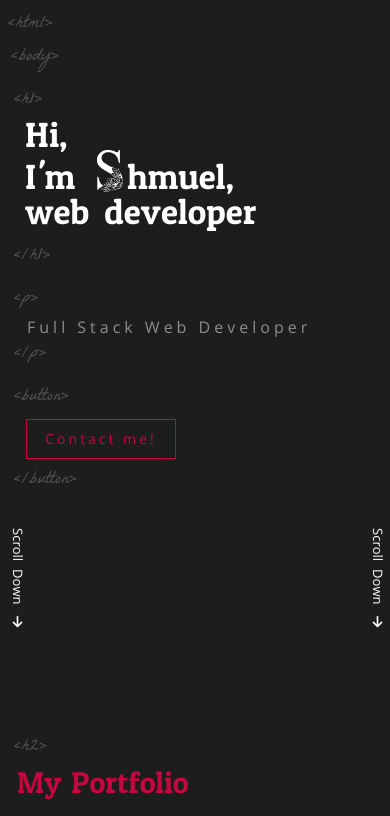
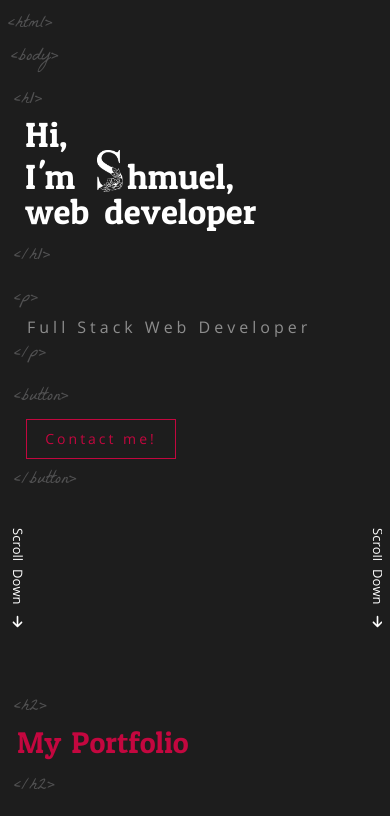
Before and after one commit to shmuel7e/Portfolio, a React (Create React App) app: page / in a window 390 px wide. Shown: the top 816 px of the page. Built offline with nearby package versions, Linux system fonts and the light colour scheme.

Commit message:
responsive?

```diff
--- a/src/assets/sass/app/_app.scss
+++ b/src/assets/sass/app/_app.scss
@@ -2,6 +2,10 @@
   background: #1d1d1d;
 }
 
-body{
+body {
+  overflow-x: hidden !important;
+}
+
+.App {
   overflow-x: hidden;
 }
--- a/src/cmps/into/styles.module.scss
+++ b/src/cmps/into/styles.module.scss
@@ -1,6 +1,6 @@
 .intro {
   position: relative !important;
-  margin-bottom: 140px;
+  margin-bottom: 100px;
   padding: 80px 0px;
   display: flex;
   flex-direction: column;
--- a/src/cmps/myPortfolio/styles.module.scss
+++ b/src/cmps/myPortfolio/styles.module.scss
@@ -60,23 +60,7 @@
       height: 100%;
     }
   }
-
   position: absolute;
-  @media (max-width: 500px) {
-    //   left: 0;
-    //   width: 100%;
-    //   display: flex;
-    //   flex-wrap: wrap;
-    //   justify-content: center;
-    //   align-items: center;
-    //   img {
-    //     width: 50%;
-    //     height: 202px;
-    //     object-fit: cover;
-    //     margin: auto;
-    //     display: block;
-    //   }
-  }
 }
 
 .portfolioContainer {
@@ -88,7 +72,7 @@
   @media (max-width: 500px) {
     > section {
       > div {
-        height: 600px;
+        height: 570px;
       }
     }
   }
```
